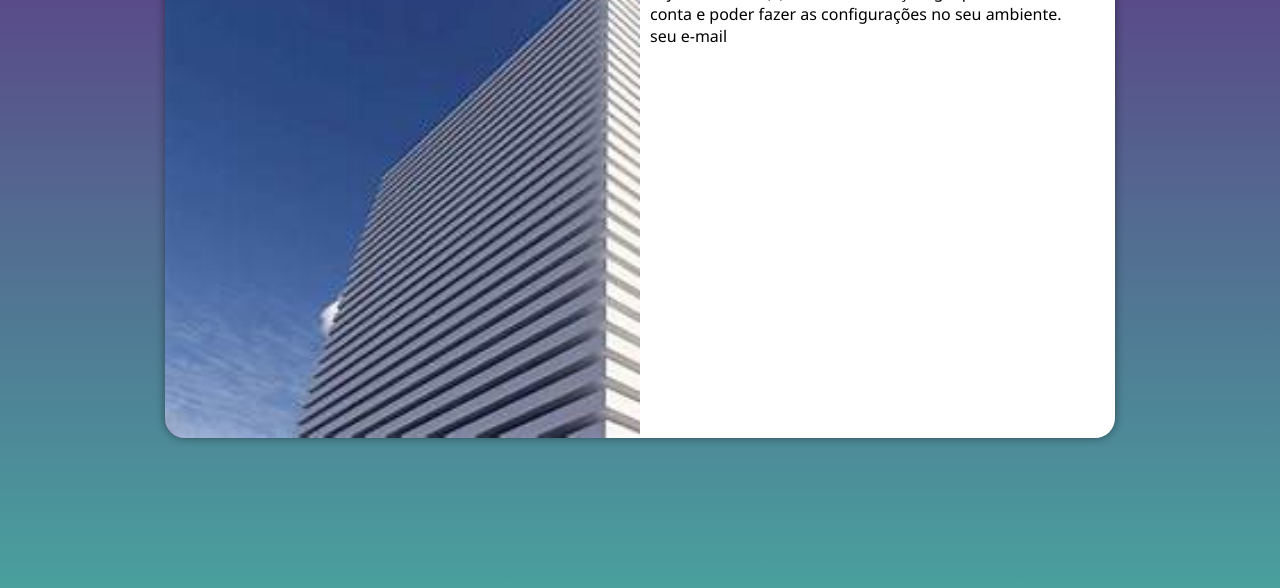
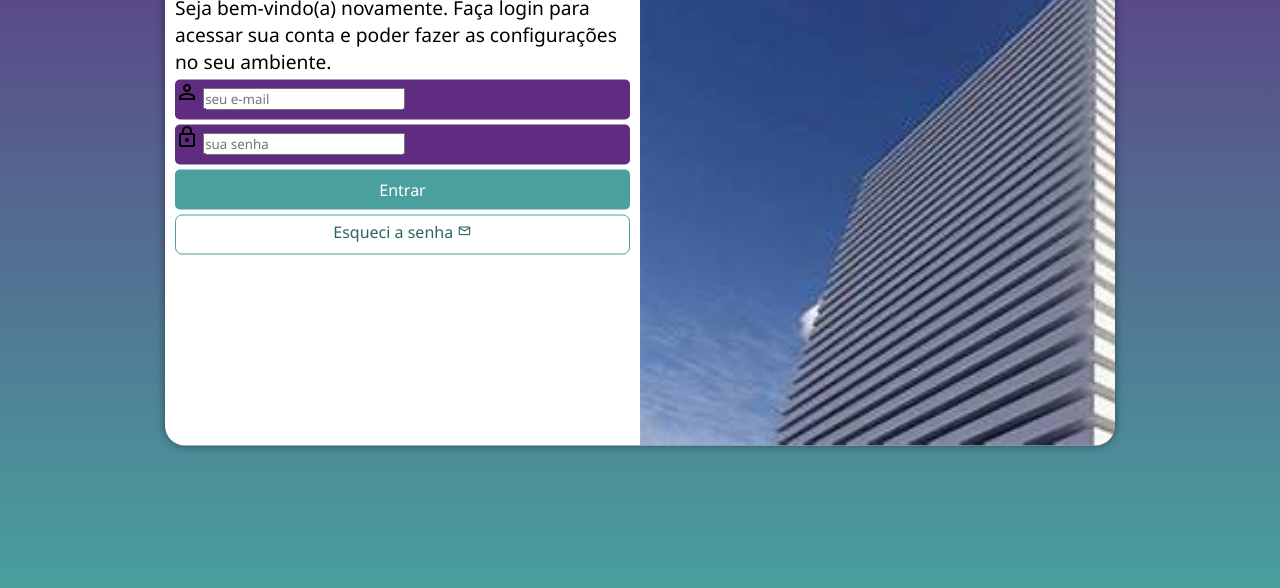
Before and after one commit to anailsondev/projeto-login, a plain HTML site: page index.html in a window 1280 px wide. Shown: the part 212-800 px from the top of the page. Drawn offline with nearby package versions, Linux system fonts and the light colour scheme.

Commit message:
atualização do projeto

```diff
--- a/estilos/media-query.css
+++ b/estilos/media-query.css
@@ -35,7 +35,7 @@
     }
 
     section#login > div#imagem {
-        float: left;
+        float: right;
         width: 50%;
         height: 100%;
     }
@@ -45,4 +45,12 @@
         width: 50%;
     }
 
+    div#formulario > h1 {
+        font-size: 2em;
+    }
+
+    div#formulario > p {
+        font-size: 1.2em;
+    }
+
 }
--- a/estilos/style.css
+++ b/estilos/style.css
@@ -35,7 +35,7 @@
 
     background-color: white;
     width: 250px;
-    height: 500px;
+    height: 515px;
     border-radius: 20px;
     box-shadow: 0px 0px 10px rgba(0, 0, 0, 0.445);
 
@@ -55,3 +55,64 @@
     display: block;
     padding: 10px;
 }
+
+div#formulario > h1 {
+    text-align: center;
+    margin-bottom: 10px;
+}
+
+div#formulario > p {
+    font-size: 0.8em;
+}
+
+div.campo > label {
+    display: none;
+}
+
+form > div.campo {
+    background-color: #5f2c82;
+    display: block;
+    width: 100%;
+    height: 40px;
+    border-radius: 5px;
+    margin: 5px 0px;
+}
+
+form > input[type=submit] {
+    display: block;
+    font-size: 1em;
+    width: 100%;
+    height: 40px;
+    background-color: #49a09d;
+    color: white;
+    border: none;
+    border-radius: 5px;
+    cursor: pointer;
+}
+
+form > input[type=submit]:hover {
+    background-color: #2d6462;
+}
+
+form > a.botao {
+    display: block;
+    text-align: center;
+    font-size: 1em;
+    width: 100%;
+    height: 40px;
+    padding-top: 5px;
+    margin-top: 5px;
+    background-color: white;
+    color: #2d6462;
+    border: 1px solid #49a09d;
+    border-radius: 7px;
+    text-decoration: none;
+}
+
+form > a.botao:hover {
+    background-color: #6cd3cf;
+}
+
+form > a.botao > span {
+    font-size: 0.9em;
+}
--- a/index.html
+++ b/index.html
@@ -4,6 +4,7 @@
     <meta charset="UTF-8">
     <meta name="viewport" content="width=device-width, initial-scale=1.0">
     <title>Login</title>
+    <link rel="stylesheet" href="https://fonts.googleapis.com/css2?family=Material+Symbols+Outlined:opsz,wght,FILL,GRAD@20..48,100..700,0..1,-50..200&icon_names=person,lock,mail" />
     <link rel="stylesheet" href="estilos/style.css">
     <link rel="stylesheet" href="estilos/media-query.css">
 </head>
@@ -17,8 +18,25 @@
             <div id="formulario">
                 <h1>Login</h1>
                 <p>Seja bem-vindo(a) novamente. Faça login para acessar sua conta e poder fazer as configurações no seu ambiente.</p>
-                <form action="login.php" method="post">
-                    <label for="iemail">seu e-mail</label>
+                <form action="login.php" method="post" autocapitalize="on">
+                    <div class="campo">
+                        <span class="material-symbols-outlined">
+person
+</span>
+
+                        <input type="email" name="login" id="ilogin" placeholder="seu e-mail" autocomplete="email" required maxlength="30">
+                         <label for="ilogin">Login</label>
+
+                    </div>
+                    <div class="campo">
+                        <span class="material-symbols-outlined">lock</span>
+
+                        <input type="password" name="senha" id="isenha" placeholder="sua senha" autocomplete="current-password" required minlength="8" maxlength="20">
+                       <label for="isenha">Senha</label>
+
+                    </div>
+                    <input type="submit" value="Entrar">
+                    <a href="esqueci.html" class="botao">Esqueci a senha <span class="material-symbols-outlined">mail</span></a>
 
                 </form>
 
```
